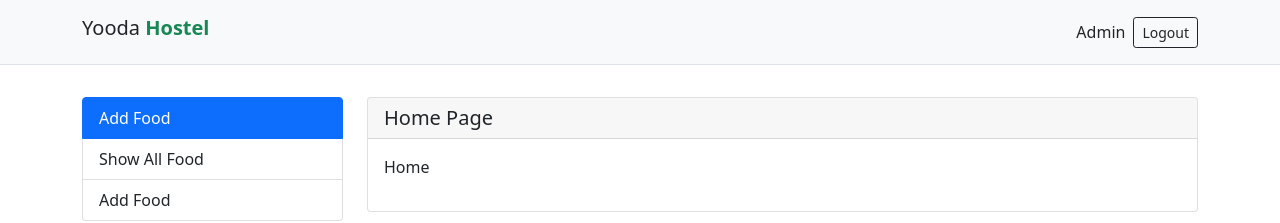
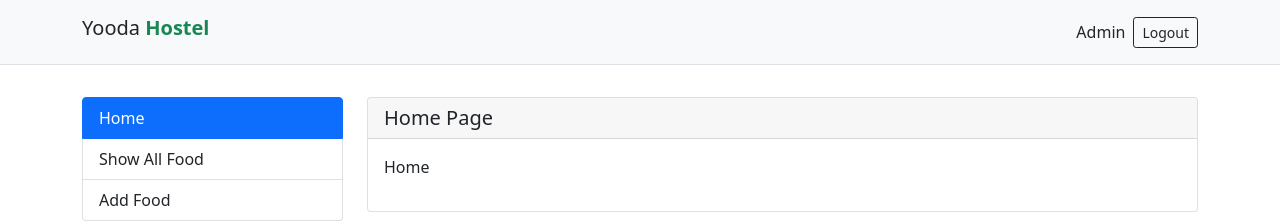
Before and after one commit to Mostakimul/yooda-hostel-client, a React (Create React App) app: page / in a window 1280 px wide. Shown: the top 223 px of the page. Built offline with nearby package versions, Linux system fonts and the light colour scheme.

Commit message:
small fix

```diff
--- a/src/components/layout/Sidebar.js
+++ b/src/components/layout/Sidebar.js
@@ -6,7 +6,7 @@ const Sidebar = () => {
     <div className="col-md-3">
       <ul className="list-group sticky-top py-2">
         <NavLink as="li" className="list-group-item" to="/">
-          Add Food
+          Home
         </NavLink>
         <NavLink as="li" className="list-group-item" to="/show-foods">
           Show All Food
```
